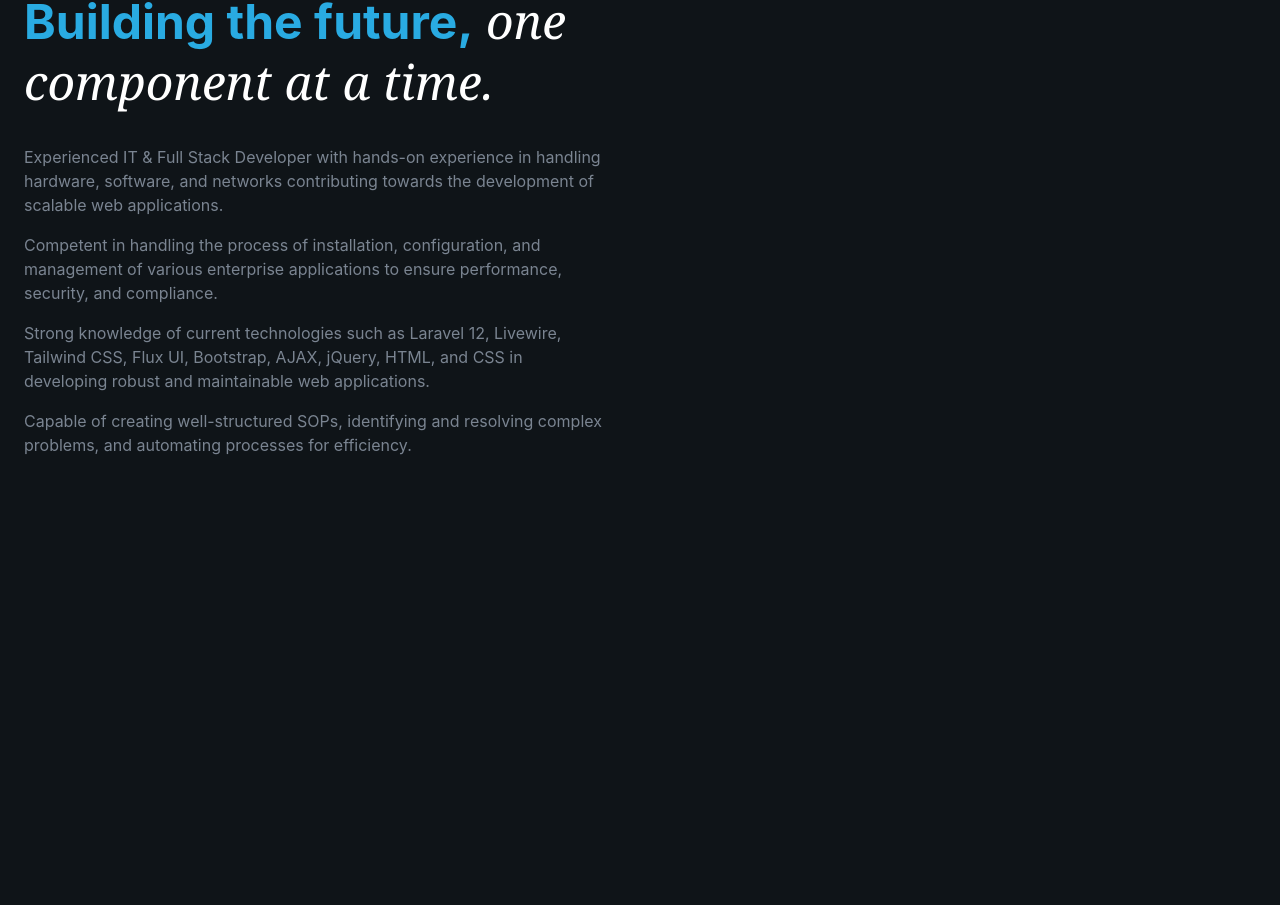
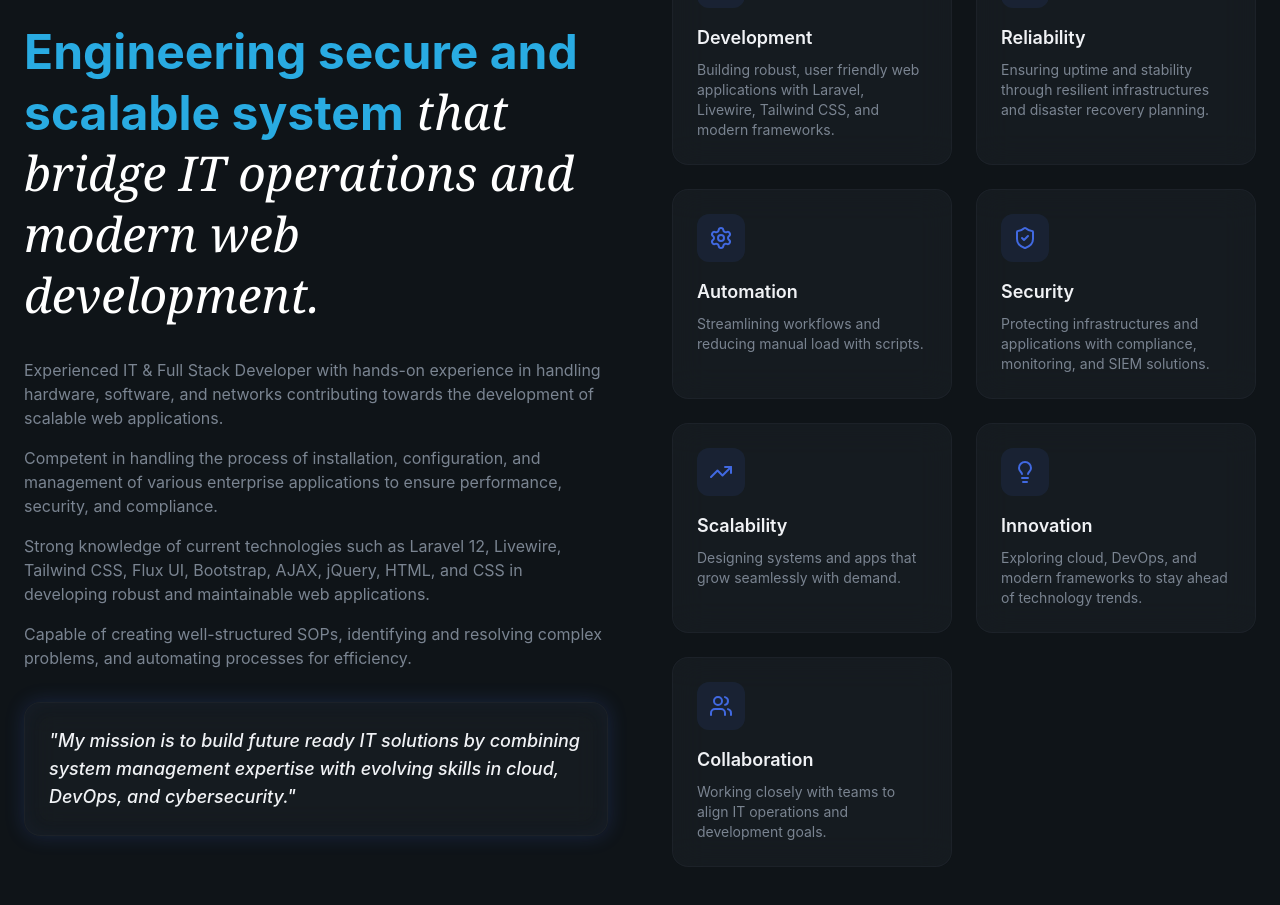
Before and after one commit to sancmarc/my-portfolio, a React (Vite) app: page / in a window 1280 px wide. Shown: the part 1337-2242 px from the top of the page. Before the commit the page ends 1922 px from the top, so only its background shows below. Built offline with nearby package versions, Linux system fonts and the light colour scheme.

Commit message:
About Section complete

```diff
--- a/src/sections/About.jsx
+++ b/src/sections/About.jsx
@@ -1,28 +1,53 @@
-import { Code2, Rocket, Users, Lightbulb } from 'lucide-react'
+import {
+  ShieldCheck,
+  Settings,
+  Server,
+  Lightbulb,
+  TrendingUp,
+  Users,
+  Code2
+} from 'lucide-react'
 
 const highlights = [
   {
     icon: Code2,
-    title: 'Clean Code',
+    title: 'Development',
     description:
-      'Writing maintainable, scalable code that stands the test of time.'
+      'Building robust, user friendly web applications with Laravel, Livewire, Tailwind CSS, and modern frameworks.'
   },
   {
-    icon: Rocket,
-    title: 'Performance',
+    icon: Server,
+    title: 'Reliability',
     description:
-      'Optimizing for speed and delivering lightning-fast user experiences.'
+      'Ensuring uptime and stability through resilient infrastructures and disaster recovery planning.'
   },
   {
-    icon: Users,
-    title: 'Collaboration',
-    description: 'Working closely with teams to bring ideas to life.'
+    icon: Settings,
+    title: 'Automation',
+    description: 'Streamlining workflows and reducing manual load with scripts.'
+  },
+  {
+    icon: ShieldCheck,
+    title: 'Security',
+    description:
+      'Protecting infrastructures and applications with compliance, monitoring, and SIEM solutions.'
+  },
+  {
+    icon: TrendingUp,
+    title: 'Scalability',
+    description: 'Designing systems and apps that grow seamlessly with demand.'
   },
   {
     icon: Lightbulb,
     title: 'Innovation',
     description:
-      'Staying ahead with the latest technologies and best practices.'
+      'Exploring cloud, DevOps, and modern frameworks to stay ahead of technology trends.'
+  },
+  {
+    icon: Users,
+    title: 'Collaboration',
+    description:
+      'Working closely with teams to align IT operations and development goals.'
   }
 ]
 
@@ -40,10 +65,10 @@ export const About = () => {
             </div>
 
             <h2 className='text-4xl md:text-5xl font-bold leading-tight animate-fade-in animation-delay-100 text-secondary-foreground'>
-              Building the future,
+              Engineering secure and scalable system
               <span className='font-serif italic font-normal text-white'>
                 {' '}
-                one component at a time.
+                that bridge IT operations and modern web development.
               </span>
             </h2>
             <div className='space-y-4 text-muted-foreground animate-fade-in animation-delay-200'>
@@ -68,6 +93,31 @@ export const About = () => {
                 efficiency.
               </p>
             </div>
+            <div className='glass rounded-2xl p-6 glow-border animate-fade-in animation-delay-300'>
+              <p className='text-lg font-medium italic text-foreground'>
+                "My mission is to build future ready IT solutions by combining
+                system management expertise with evolving skills in cloud,
+                DevOps, and cybersecurity."
+              </p>
+            </div>
+          </div>
+          {/* Right Column - Hilights */}
+          <div className='grid sm:grid-cols-2 gap-6'>
+            {highlights.map((item, idx) => (
+              <div
+                key={idx}
+                className='glass p-6 rounded-2xl animate-fade-in'
+                style={{ animationDelay: `${(idx + 1) * 100}ms` }}
+              >
+                <div className='w-12 h-12 rounded-xl bg-primary/10 flex items-center justify-center mb-4 hover:bg-primary/20'>
+                  <item.icon className='w-6 h-6 text-primary' />
+                </div>
+                <h3 className='text-lg font-semibold mb-2'>{item.title}</h3>
+                <p className='text-sm text-muted-foreground'>
+                  {item.description}
+                </p>
+              </div>
+            ))}
           </div>
         </div>
       </div>
--- a/src/sections/Hero.jsx
+++ b/src/sections/Hero.jsx
@@ -35,7 +35,7 @@ export const Hero = () => {
         <img
           src='/hero-bg.png'
           alt='Hero Background'
-          className='w-full h-full object-cover opacity-100'
+          className='w-full h-full object-cover opacity-20'
         />
         <div className='absolute inset-0 bg-linear-to-b from-background/20 via-background/50 to-background'></div>
       </div>
```
